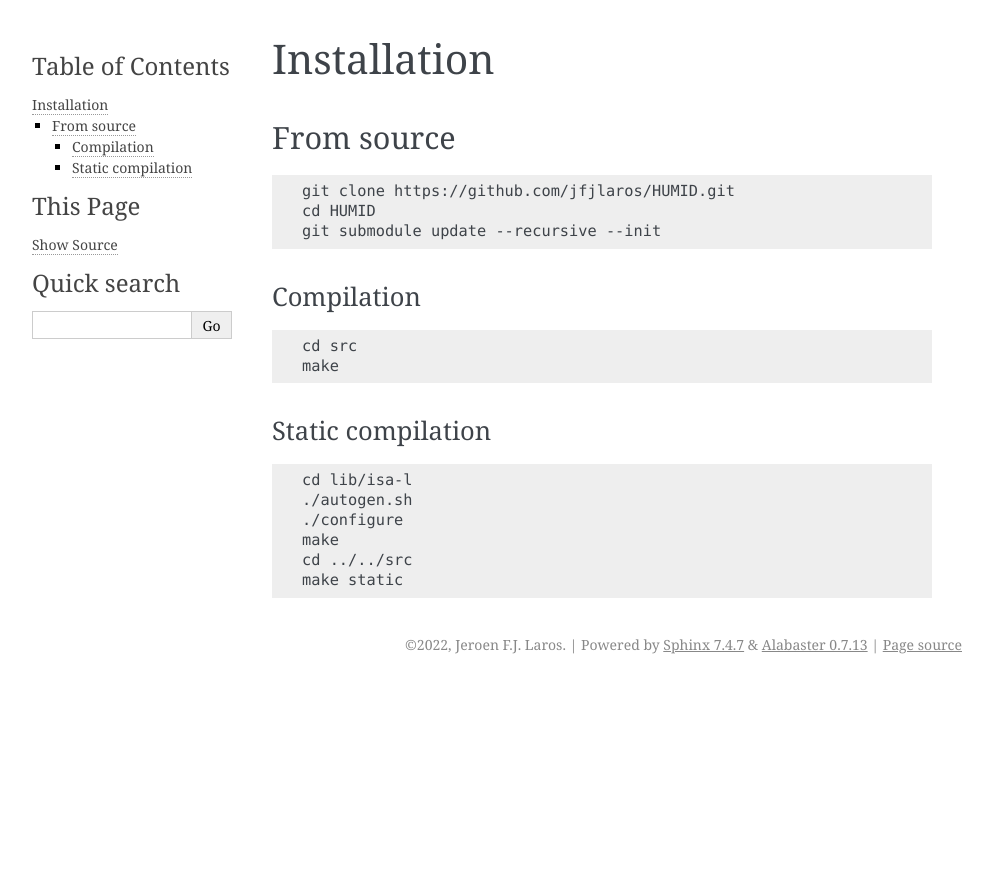
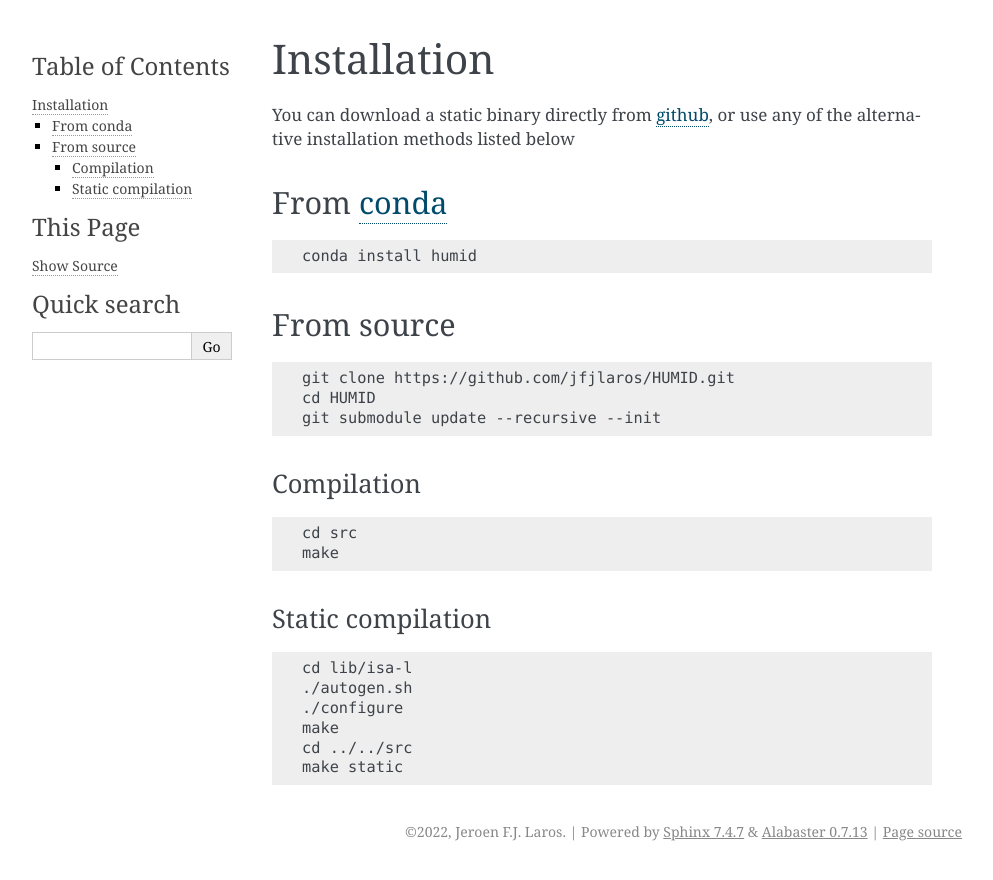
Before and after one commit to jfjlaros/HUMID, a Sphinx documentation site: the page built from docs/install.rst, in a window 1280 px wide. Shown: the top 880 px of the page, without its empty margins (148-1141 px from the left). Built offline with Sphinx 7.4.7, drawn with Linux system fonts in a browser that asks for light colours; pages that are not in the unit, such as notebooks, are missing from menus.

```diff
--- a/README.rst
+++ b/README.rst
@@ -1,6 +1,6 @@
-=====
+=========================================
 HUMID: reference free FastQ deduplication
-=====
+=========================================
 
 .. image:: https://img.shields.io/github/last-commit/jfjlaros/HUMID.svg
    :target: https://github.com/jfjlaros/HUMID/graphs/commit-activity
--- a/docs/index.rst
+++ b/docs/index.rst
@@ -8,4 +8,5 @@
    install
    cli
    usage
+   troubleshooting
    credits
--- a/docs/install.rst
+++ b/docs/install.rst
@@ -1,5 +1,16 @@
 Installation
 ============
+
+You can download a static binary directly from github_, or use any of the
+alternative installation methods listed below
+
+
+From conda_
+-----------
+
+::
+
+    conda install humid
 
 From source
 -----------
@@ -29,3 +40,6 @@ Static compilation
     make
     cd ../../src
     make static
+
+.. _conda: https://anaconda.org/bioconda/humid
+.. _github: https://github.com/jfjlaros/HUMID/releases
```
Also changed, not shown: docs/troubleshooting.rst (added, +18 -0 lines), 3 other files.
